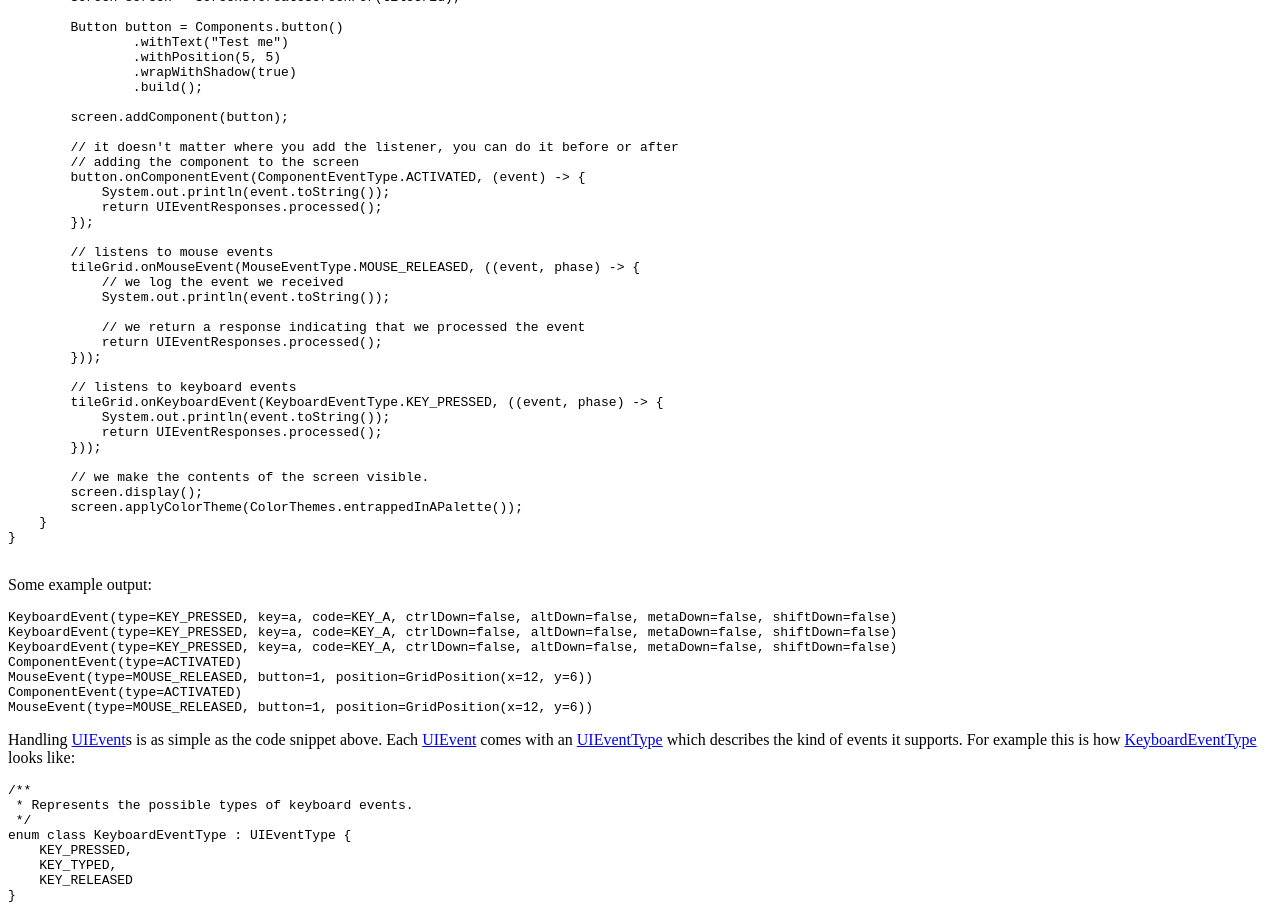
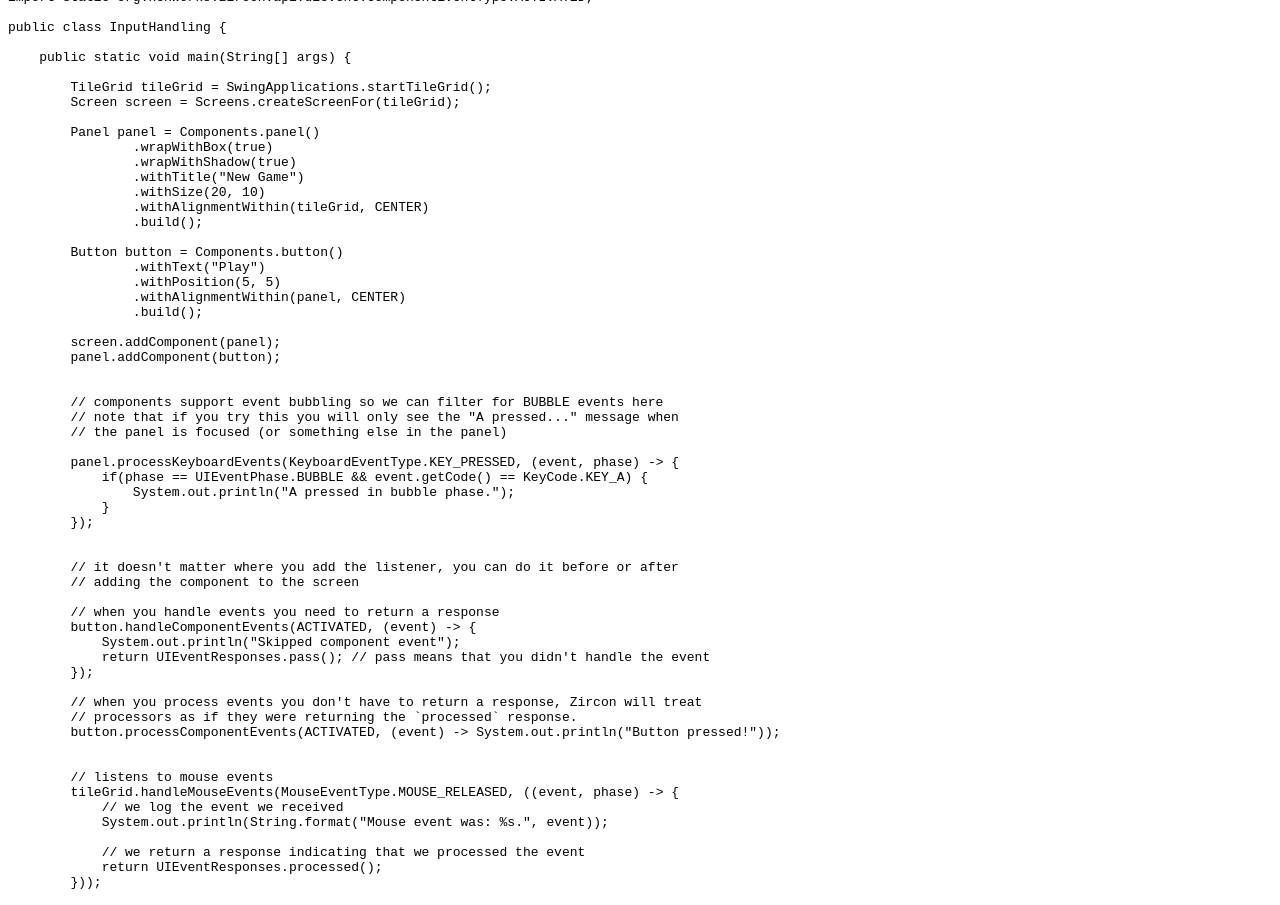
Before and after one commit to Hexworks/hexworks-site, a Jekyll site: the page built from _zircon_docs/2018-11-21-input-handling.md, in a window 1280 px wide and 1400 px high, scrolled down 974 px. Shown: the top 905 px of the window. Built offline with Jekyll 4.4.1, drawn with Linux system fonts in a browser that asks for light colours; comment, search, counter and statistics services are not loaded; some of the changed text lies outside the part shown.

Commit message:
Upgrade input handling docs

````diff
--- a/_zircon_docs/2018-11-21-input-handling.md
+++ b/_zircon_docs/2018-11-21-input-handling.md
@@ -28,13 +28,20 @@ The following example demonstrates how to listen to all of the above event types
 were sent to that specific component.
 
 ```java
+package org.hexworks.zircon.examples.docs;
+
 import org.hexworks.zircon.api.*;
 import org.hexworks.zircon.api.component.Button;
+import org.hexworks.zircon.api.component.Panel;
 import org.hexworks.zircon.api.grid.TileGrid;
 import org.hexworks.zircon.api.screen.Screen;
+import org.hexworks.zircon.api.uievent.KeyCode;
 import org.hexworks.zircon.api.uievent.KeyboardEventType;
 import org.hexworks.zircon.api.uievent.MouseEventType;
-import org.hexworks.zircon.api.uievent.ComponentEventType;
+import org.hexworks.zircon.api.uievent.UIEventPhase;
+
+import static org.hexworks.zircon.api.component.ComponentAlignment.CENTER;
+import static org.hexworks.zircon.api.uievent.ComponentEventType.ACTIVATED;
 
 public class InputHandling {
 
@@ -43,34 +50,70 @@ public class InputHandling {
         TileGrid tileGrid = SwingApplications.startTileGrid();
         Screen screen = Screens.createScreenFor(tileGrid);
 
-        Button button = Components.button()
-                .withText("Test me")
-                .withPosition(5, 5)
+        Panel panel = Components.panel()
+                .wrapWithBox(true)
                 .wrapWithShadow(true)
+                .withTitle("New Game")
+                .withSize(20, 10)
+                .withAlignmentWithin(tileGrid, CENTER)
                 .build();
 
-        screen.addComponent(button);
+        Button button = Components.button()
+                .withText("Play")
+                .withPosition(5, 5)
+                .withAlignmentWithin(panel, CENTER)
+                .build();
+
+        screen.addComponent(panel);
+        panel.addComponent(button);
+
+
+        // components support event bubbling so we can filter for BUBBLE events here
+        // note that if you try this you will only see the "A pressed..." message when
+        // the panel is focused (or something else in the panel)
+
+        panel.processKeyboardEvents(KeyboardEventType.KEY_PRESSED, (event, phase) -> {
+            if(phase == UIEventPhase.BUBBLE && event.getCode() == KeyCode.KEY_A) {
+                System.out.println("A pressed in bubble phase.");
+            }
+        });
+
 
         // it doesn't matter where you add the listener, you can do it before or after
         // adding the component to the screen
-        button.onComponentEvent(ComponentEventType.ACTIVATED, (event) -> {
-            System.out.println(event.toString());
-            return UIEventResponses.processed();
+
+        // when you handle events you need to return a response
+        button.handleComponentEvents(ACTIVATED, (event) -> {
+            System.out.println("Skipped component event");
+            return UIEventResponses.pass(); // pass means that you didn't handle the event
         });
 
+        // when you process events you don't have to return a response, Zircon will treat
+        // processors as if they were returning the `processed` response.
+        button.processComponentEvents(ACTIVATED, (event) -> System.out.println("Button pressed!"));
+
+
         // listens to mouse events
-        tileGrid.onMouseEvent(MouseEventType.MOUSE_RELEASED, ((event, phase) -> {
+        tileGrid.handleMouseEvents(MouseEventType.MOUSE_RELEASED, ((event, phase) -> {
             // we log the event we received
-            System.out.println(event.toString());
+            System.out.println(String.format("Mouse event was: %s.", event));
 
             // we return a response indicating that we processed the event
             return UIEventResponses.processed();
         }));
 
         // listens to keyboard events
-        tileGrid.onKeyboardEvent(KeyboardEventType.KEY_PRESSED, ((event, phase) -> {
-            System.out.println(event.toString());
-            return UIEventResponses.processed();
+        tileGrid.handleKeyboardEvents(KeyboardEventType.KEY_PRESSED, ((event, phase) -> {
+            // we filter for KeyCode.UP only
+            if (event.getCode().equals(KeyCode.UP)) {
+                // only prints it when we press Arrow Up
+                System.out.println(String.format("Keyboard event was: %s.", event));
+                return UIEventResponses.processed();
+            } else {
+                // otherwise we just pass on it
+                System.out.println("Keyboard event was not UP, we pass.");
+                return UIEventResponses.pass(); // we didn't handle it so we pass on the event
+            }
         }));
 
         // we make the contents of the screen visible.
@@ -78,19 +121,19 @@ public class InputHandling {
         screen.applyColorTheme(ColorThemes.entrappedInAPalette());
     }
 }
-
 ```
 
 Some example output:
 
 ```
-KeyboardEvent(type=KEY_PRESSED, key=a, code=KEY_A, ctrlDown=false, altDown=false, metaDown=false, shiftDown=false)
-KeyboardEvent(type=KEY_PRESSED, key=a, code=KEY_A, ctrlDown=false, altDown=false, metaDown=false, shiftDown=false)
-KeyboardEvent(type=KEY_PRESSED, key=a, code=KEY_A, ctrlDown=false, altDown=false, metaDown=false, shiftDown=false)
-ComponentEvent(type=ACTIVATED)
-MouseEvent(type=MOUSE_RELEASED, button=1, position=GridPosition(x=12, y=6))
-ComponentEvent(type=ACTIVATED)
-MouseEvent(type=MOUSE_RELEASED, button=1, position=GridPosition(x=12, y=6))
+Mouse event was: MouseEvent(type=MOUSE_RELEASED, button=1, position=GridPosition(x=26, y=11)).
+Keyboard event was not UP, we pass.
+Skipped component event
+Button pressed!
+Keyboard event was not UP, we pass.
+A pressed in bubble phase.
+Keyboard event was not UP, we pass.
+Keyboard event was not UP, we pass.
 ```
 
 Handling [UIEvent]s is as simple as the code snippet above. Each [UIEvent] comes with an [UIEventType] which describes
````
